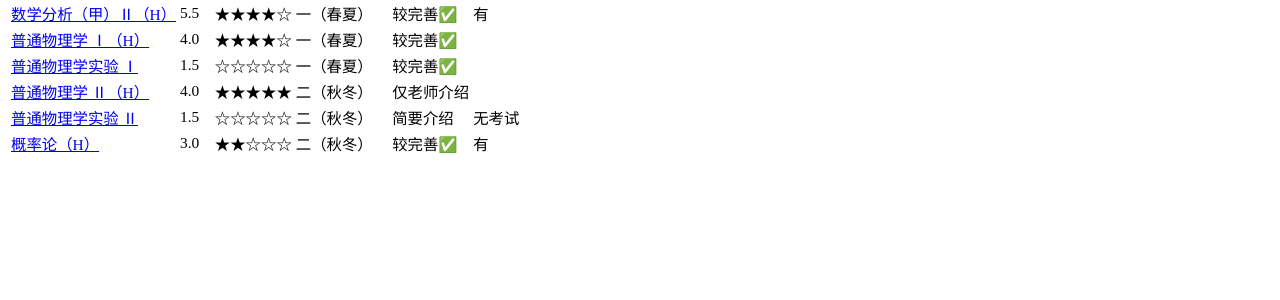
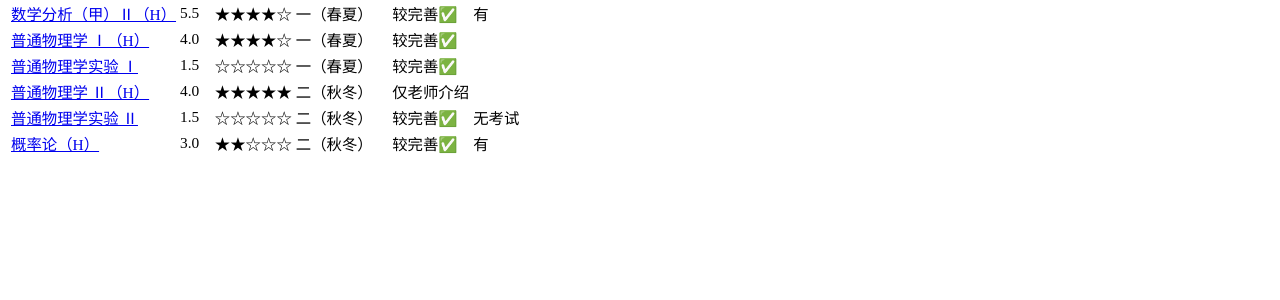
Before and after one commit to ZJU-Turing/TuringCourses, an MkDocs documentation site: the page built from docs/math_phys/index.md, in a window 1280 px wide and 900 px high, scrolled down 17721 px. Shown: the part 150-450 px from the top of the window. Built offline with MkDocs 1.6.1 and Material for MkDocs 9.7.7, drawn with Linux system fonts in a browser that asks for light colours; comment, search, counter and statistics services are not loaded.

Commit message:
docs: 修改数理基础 index 页面普物 Ⅱ 为较完善

```diff
--- a/docs/math_phys/index.md
+++ b/docs/math_phys/index.md
@@ -17,7 +17,7 @@
 |[普通物理学 Ⅰ（H）](physics1/)|4.0|★★★★☆|一（春夏）|较完善✅||
 |[普通物理学实验 Ⅰ](physics_experiment1/)|1.5|☆☆☆☆☆|一（春夏）|较完善✅||
 |[普通物理学 Ⅱ（H）](physics2/)|4.0|★★★★★|二（秋冬）|仅老师介绍||
-|[普通物理学实验 Ⅱ](physics_experiment2/)|1.5|☆☆☆☆☆|二（秋冬）|简要介绍|无考试|
+|[普通物理学实验 Ⅱ](physics_experiment2/)|1.5|☆☆☆☆☆|二（秋冬）|较完善✅|无考试|
 |[概率论（H）](probability/)|3.0|★★☆☆☆|二（秋冬）|较完善✅|有|
 
 </div>
```
